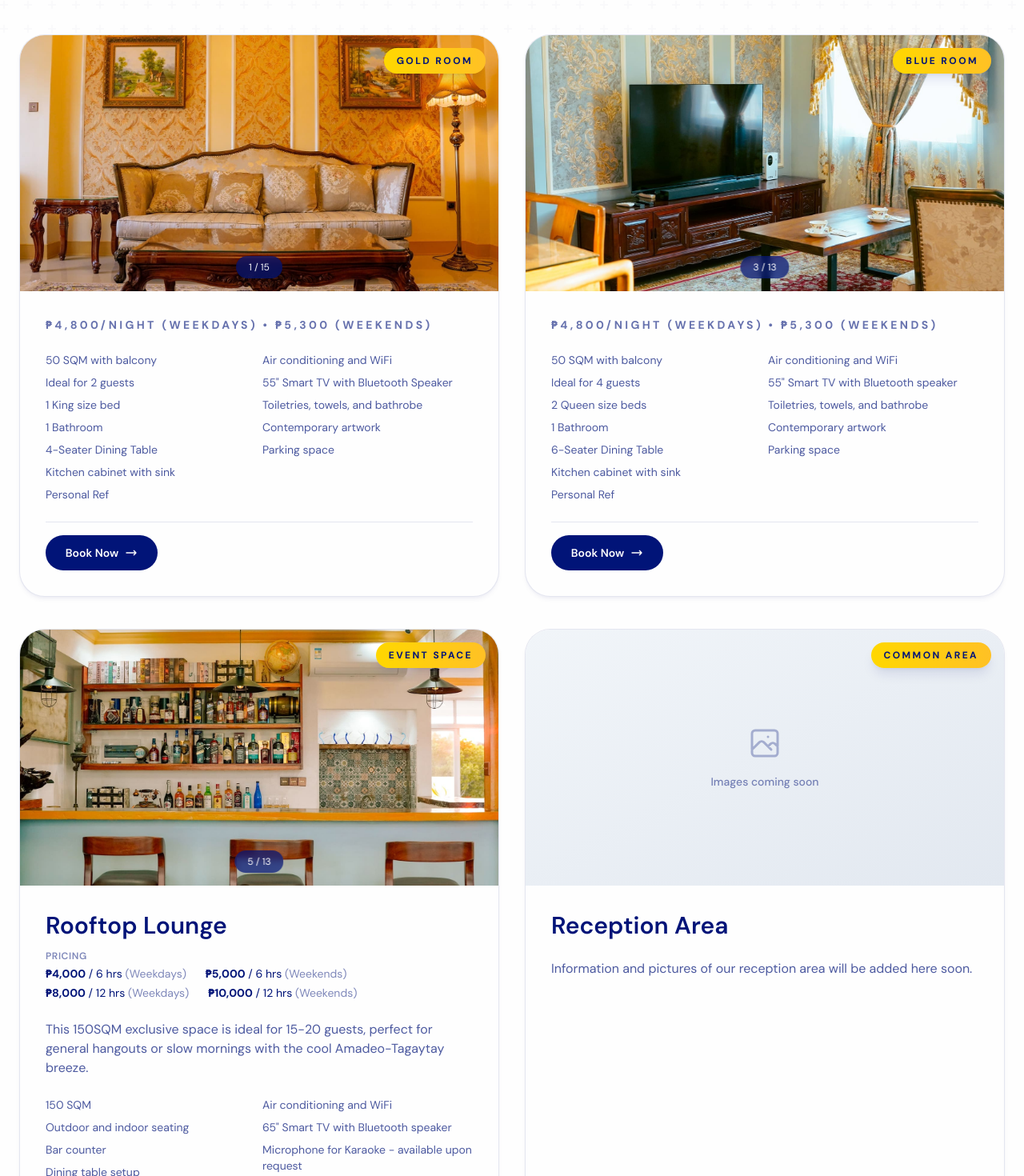
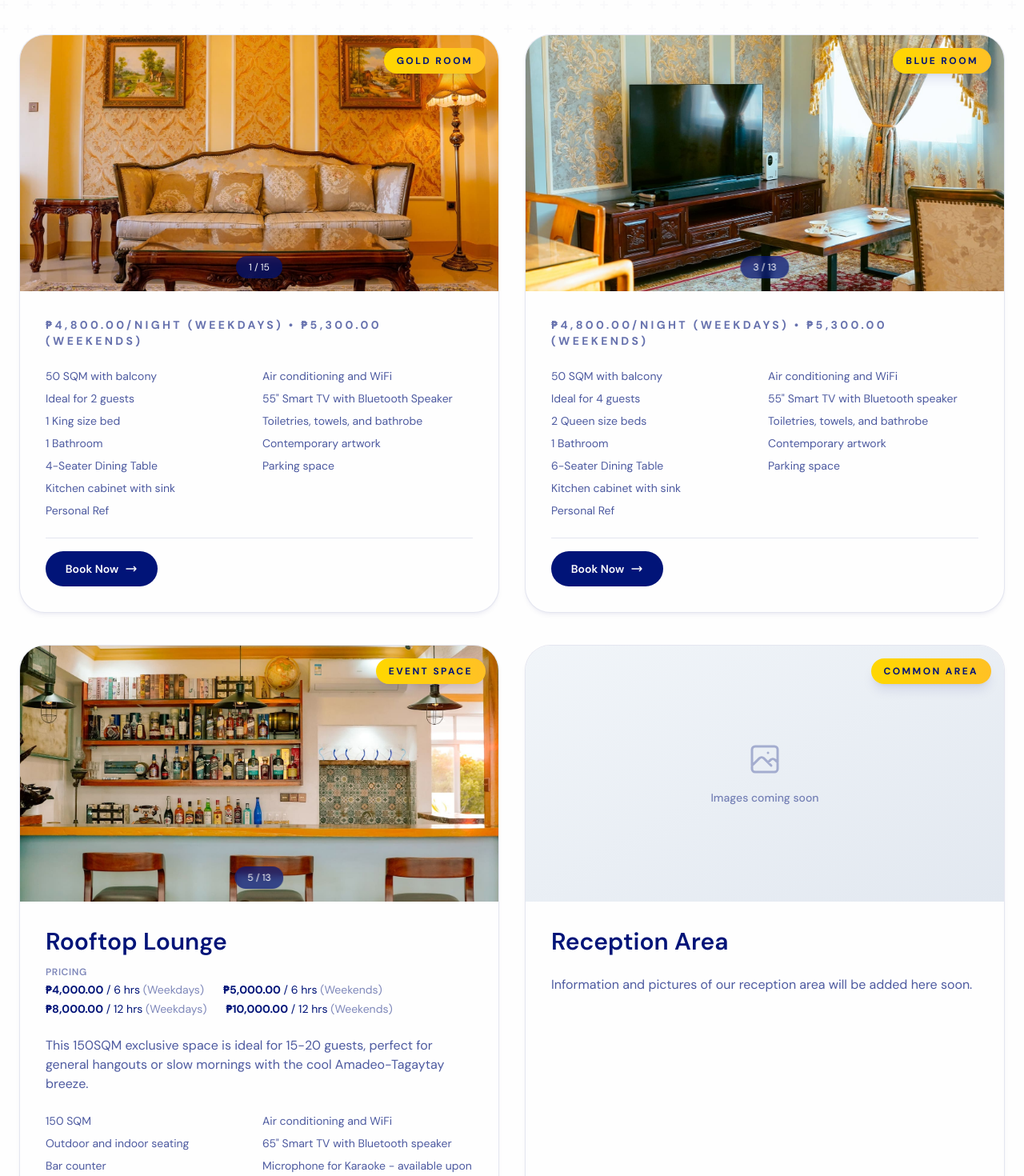
Before and after one commit to nichodaenielle/Hotel-HomePH, a Next.js app in the folder frontend/: page /rooms in a window 1280 px wide. Shown: the part 281-1751 px from the top of the page at 80% size. Built offline with nearby package versions, Linux system fonts and the light colour scheme; no server answers.

Commit message:
Update rooms page to fetch pricing from backend API for consistency

```diff
--- a/frontend/src/app/rooms/page.tsx
+++ b/frontend/src/app/rooms/page.tsx
@@ -5,9 +5,26 @@ import { useState, useEffect } from 'react';
 
 export default function RoomsPage() {
   const [isVisible, setIsVisible] = useState(false);
+  const [rooms, setRooms] = useState<any[]>([]);
 
   useEffect(() => {
     setIsVisible(true);
+  }, []);
+
+  useEffect(() => {
+    const fetchRooms = async () => {
+      try {
+        const apiUrl = process.env.NEXT_PUBLIC_API_URL || 'http://localhost:4000';
+        const response = await fetch(`${apiUrl}/api/rooms`);
+        if (response.ok) {
+          const data = await response.json();
+          setRooms(data);
+        }
+      } catch (error) {
+        console.error('Error fetching rooms:', error);
+      }
+    };
+    fetchRooms();
   }, []);
 
   return (
@@ -41,12 +58,12 @@ export default function RoomsPage() {
 
       <section className="px-6 pb-20">
         <div className="mx-auto max-w-7xl grid gap-8 lg:grid-cols-2">
-          <GoldRoomCard delay={0} />
-          <BlueRoomCard delay={100} />
+          <GoldRoomCard delay={0} room={rooms.find(r => r.id === 1)} />
+          <BlueRoomCard delay={100} room={rooms.find(r => r.id === 2)} />
         </div>
 
         <div className="mx-auto mt-10 max-w-7xl grid gap-8 lg:grid-cols-2">
-          <RooftopCard delay={200} />
+          <RooftopCard delay={200} room={rooms.find(r => r.id === 3)} />
           <ReceptionCard delay={300} />
         </div>
 
@@ -95,7 +112,7 @@ export default function RoomsPage() {
   );
 }
 
-function GoldRoomCard({ delay = 0 }: { delay?: number }) {
+function GoldRoomCard({ delay = 0, room }: { delay?: number; room?: any }) {
   const [currentIndex, setCurrentIndex] = useState(0);
   const [isHovered, setIsHovered] = useState(false);
   const totalImages = 15;
@@ -107,6 +124,9 @@ function GoldRoomCard({ delay = 0 }: { delay?: number }) {
   const handleNext = () => {
     setCurrentIndex((prev) => (prev === totalImages - 1 ? 0 : prev + 1));
   };
+
+  const price = room?.price || 4800;
+  const weekendPrice = room?.weekend_price || 5300;
 
   return (
     <article
@@ -157,7 +177,7 @@ function GoldRoomCard({ delay = 0 }: { delay?: number }) {
       </div>
       <div className="space-y-6 p-8">
         <div>
-          <p className="text-sm font-bold uppercase tracking-[0.24em] text-brand-blue/60">₱4,800/night (Weekdays) • ₱5,300 (Weekends)</p>
+          <p className="text-sm font-bold uppercase tracking-[0.24em] text-brand-blue/60">₱{price.toLocaleString('en-PH', { minimumFractionDigits: 2, maximumFractionDigits: 2 })}/night (Weekdays) • ₱{weekendPrice.toLocaleString('en-PH', { minimumFractionDigits: 2, maximumFractionDigits: 2 })} (Weekends)</p>
         </div>
         <div className="grid gap-2 text-sm text-brand-blue/70 sm:grid-cols-2">
           <div className="space-y-2">
@@ -193,7 +213,7 @@ function GoldRoomCard({ delay = 0 }: { delay?: number }) {
   );
 }
 
-function BlueRoomCard({ delay = 0 }: { delay?: number }) {
+function BlueRoomCard({ delay = 0, room }: { delay?: number; room?: any }) {
   const [currentIndex, setCurrentIndex] = useState(2);
   const [isHovered, setIsHovered] = useState(false);
   const totalImages = 13;
@@ -205,6 +225,9 @@ function BlueRoomCard({ delay = 0 }: { delay?: number }) {
   const handleNext = () => {
     setCurrentIndex((prev) => (prev === totalImages - 1 ? 0 : prev + 1));
   };
+
+  const price = room?.price || 4800;
+  const weekendPrice = room?.weekend_price || 5300;
 
   return (
     <article
@@ -254,7 +277,7 @@ function BlueRoomCard({ delay = 0 }: { delay?: number }) {
       </div>
       <div className="space-y-6 p-8">
         <div>
-          <p className="text-sm font-bold uppercase tracking-[0.24em] text-brand-blue/60">₱4,800/night (Weekdays) • ₱5,300 (Weekends)</p>
+          <p className="text-sm font-bold uppercase tracking-[0.24em] text-brand-blue/60">₱{price.toLocaleString('en-PH', { minimumFractionDigits: 2, maximumFractionDigits: 2 })}/night (Weekdays) • ₱{weekendPrice.toLocaleString('en-PH', { minimumFractionDigits: 2, maximumFractionDigits: 2 })} (Weekends)</p>
         </div>
         <div className="grid gap-2 text-sm text-brand-blue/70 sm:grid-cols-2">
           <div className="space-y-2">
@@ -290,7 +313,7 @@ function BlueRoomCard({ delay = 0 }: { delay?: number }) {
   );
 }
 
-function RooftopCard({ delay = 0 }: { delay?: number }) {
+function RooftopCard({ delay = 0, room }: { delay?: number; room?: any }) {
   const [currentIndex, setCurrentIndex] = useState(4);
   const [isHovered, setIsHovered] = useState(false);
   const totalImages = 13;
@@ -302,6 +325,11 @@ function RooftopCard({ delay = 0 }: { delay?: number }) {
   const handleNext = () => {
     setCurrentIndex((prev) => (prev === totalImages - 1 ? 0 : prev + 1));
   };
+
+  const price = room?.price || 8000;
+  const weekendPrice = room?.weekend_price || 10000;
+  const price6hr = room?.price_6hr || 4000;
+  const weekendPrice6hr = room?.weekend_price_6hr || 5000;
 
   return (
     <article
@@ -355,12 +383,12 @@ function RooftopCard({ delay = 0 }: { delay?: number }) {
           <div className="mt-3 space-y-1">
             <p className="text-xs font-semibold uppercase tracking-wider text-brand-blue/50">Pricing</p>
             <div className="flex flex-wrap gap-x-6 gap-y-1 text-sm">
-              <span className="text-brand-blue"><span className="font-bold">₱4,000</span> / 6 hrs <span className="text-brand-blue/50">(Weekdays)</span></span>
-              <span className="text-brand-blue"><span className="font-bold">₱5,000</span> / 6 hrs <span className="text-brand-blue/50">(Weekends)</span></span>
+              <span className="text-brand-blue"><span className="font-bold">₱{price6hr.toLocaleString('en-PH', { minimumFractionDigits: 2, maximumFractionDigits: 2 })}</span> / 6 hrs <span className="text-brand-blue/50">(Weekdays)</span></span>
+              <span className="text-brand-blue"><span className="font-bold">₱{weekendPrice6hr.toLocaleString('en-PH', { minimumFractionDigits: 2, maximumFractionDigits: 2 })}</span> / 6 hrs <span className="text-brand-blue/50">(Weekends)</span></span>
             </div>
             <div className="flex flex-wrap gap-x-6 gap-y-1 text-sm">
-              <span className="text-brand-blue"><span className="font-bold">₱8,000</span> / 12 hrs <span className="text-brand-blue/50">(Weekdays)</span></span>
-              <span className="text-brand-blue"><span className="font-bold">₱10,000</span> / 12 hrs <span className="text-brand-blue/50">(Weekends)</span></span>
+              <span className="text-brand-blue"><span className="font-bold">₱{price.toLocaleString('en-PH', { minimumFractionDigits: 2, maximumFractionDigits: 2 })}</span> / 12 hrs <span className="text-brand-blue/50">(Weekdays)</span></span>
+              <span className="text-brand-blue"><span className="font-bold">₱{weekendPrice.toLocaleString('en-PH', { minimumFractionDigits: 2, maximumFractionDigits: 2 })}</span> / 12 hrs <span className="text-brand-blue/50">(Weekends)</span></span>
             </div>
           </div>
         </div>
```
